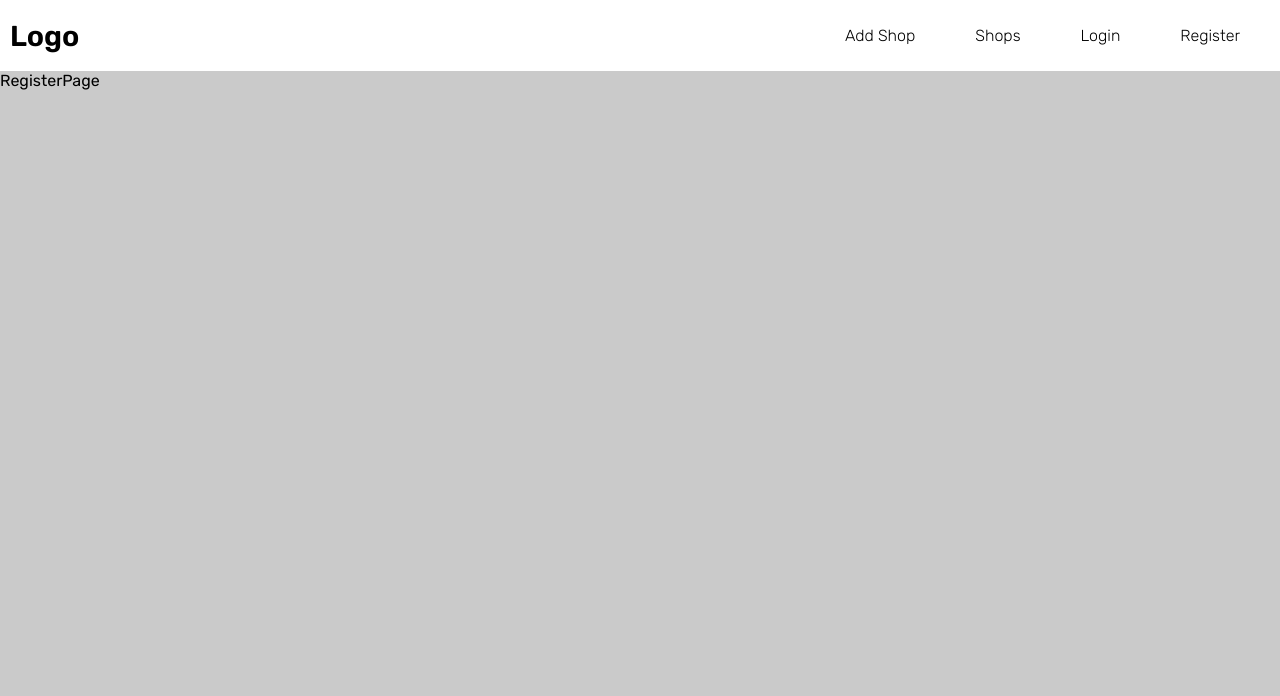
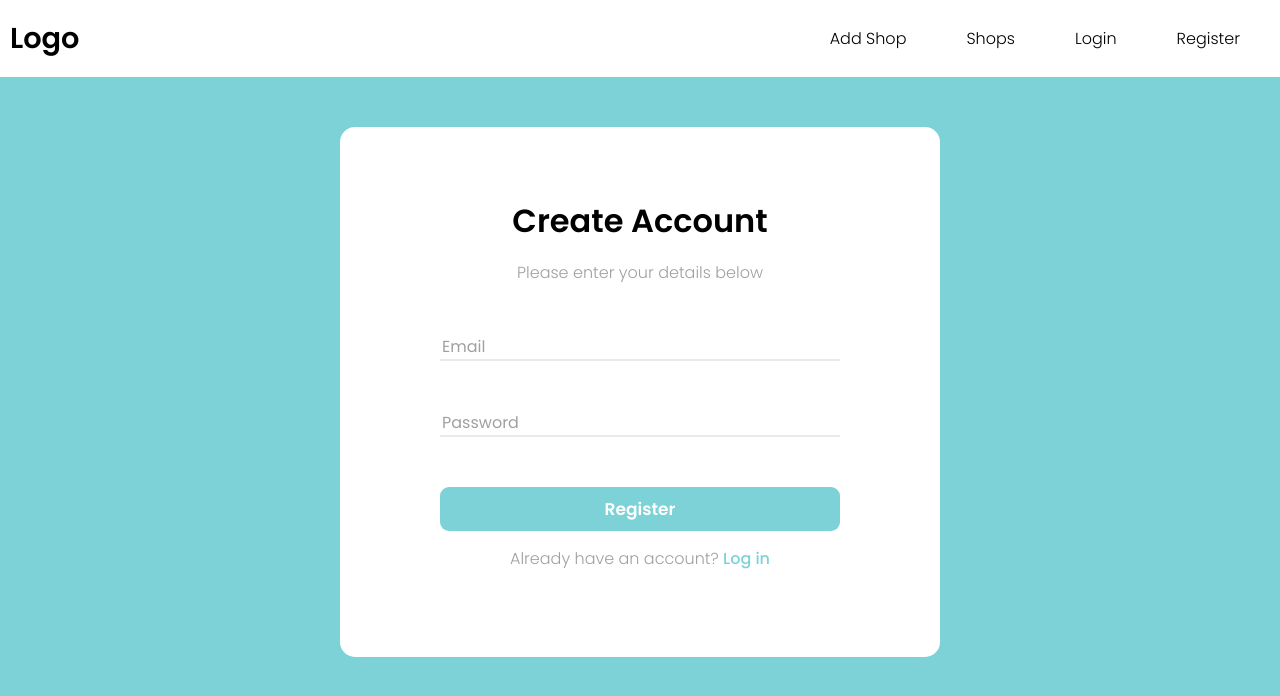
Before and after one commit to sstasa/Simona_Stasaityte_final_exam, a React (Vite) app: page /register in a window 1280 px wide. Shown: the top 696 px of the page. Built offline with nearby package versions, Linux system fonts and the light colour scheme.

Commit message:
registration form start & css

```diff
--- /dev/null
+++ b/src/components/form/Form.jsx
@@ -0,0 +1,20 @@
+import css from './Form.module.css';
+function Form(props) {
+  return (
+    <div className={css.form}>
+      <h2 className={css.title}>Create Account</h2>
+      <p className={css.subtitle}>Please enter your details below</p>
+      <form>
+        <input type='text' placeholder='Email' className={css.input} />
+        <input type='password' placeholder='Password' className={css.input} />
+        <button type='submit' className={css.mainButton}>
+          Register
+        </button>
+      </form>
+      <p className={css.subtitle}>
+        Already have an account? <a className={css.link}>Log in</a>
+      </p>
+    </div>
+  );
+}
+export default Form;
--- /dev/null
+++ b/src/components/form/Form.module.css
@@ -0,0 +1,50 @@
+.input {
+  font-family: 'Poppins', sans-serif;
+  font-size: 16px;
+  border: none;
+  border-bottom: 2px solid #eaeaea;
+  line-height: 22px;
+  display: block;
+  width: 100%;
+  margin: 50px 0;
+}
+.input::placeholder {
+  color: #a0a0a0;
+}
+
+.mainButton {
+  font-family: 'Poppins', sans-serif;
+  color: white;
+  background-color: #7cd2d7;
+  border: none;
+  width: 100%;
+  border-radius: 9px;
+  font-size: 17px;
+  line-height: 26px;
+  font-weight: 600;
+  padding: 9px 126px;
+}
+.form {
+  background-color: #fff;
+  padding: 70px 100px;
+  text-align: center;
+  max-width: 600px;
+  margin: 0 auto;
+  margin-top: 50px;
+  border-radius: 15px;
+}
+.title {
+  font-size: 2rem;
+  font-weight: 600;
+  margin-bottom: 0;
+}
+.subtitle {
+  color: #a0a0a0;
+  font-weight: 300;
+  margin-top: 15px;
+}
+
+.link {
+  color: #7cd2d7;
+  font-weight: 500;
+}
--- a/src/index.css
+++ b/src/index.css
@@ -1,13 +1,13 @@
 @import url('https://cdnjs.cloudflare.com/ajax/libs/font-awesome/4.7.0/css/font-awesome.css');
-@import url('https://fonts.googleapis.com/css2?family=Rubik:wght@300;400;500;600;700&display=swap');
+@import url('https://fonts.googleapis.com/css2?family=Poppins:wght@300;400;500;600;700&display=swap');
 * {
   box-sizing: border-box;
 }
 
 body {
   margin: 0;
-  background-color: #cacaca;
-  font-family: 'Rubik', sans-serif;
+  background-color: #7cd2d7;
+  font-family: 'Poppins', sans-serif;
 }
 
 a {
@@ -19,30 +19,6 @@ img {
   max-width: 100%;
 }
 
-input,
-textarea,
-select {
-  font-size: 16px;
-  padding: 0.3em 0.8em;
-  border-radius: 4px;
-  border: 1px solid #777;
-  display: block;
-  max-width: 300px;
-}
-textarea {
-  min-height: 5rem;
-  min-width: 500px;
-  resize: vertical;
-}
-
-button {
-  font-size: 16px;
-  padding: 0.3em 0.8em;
-  border-radius: 4px;
-  border: 1px solid #777;
-  cursor: pointer;
-}
-
 h1,
 h2,
 h3,
@@ -52,3 +28,12 @@ h6,
 p {
   margin-top: 0;
 }
+
+textarea:focus,
+input:focus {
+  outline: none;
+}
+.container {
+  margin: 0 auto;
+  max-width: 1100px;
+}
--- a/src/pages/RegisterPage.jsx
+++ b/src/pages/RegisterPage.jsx
@@ -1,4 +1,6 @@
+import Form from '../components/form/Form';
+
 function RegisterPage(props) {
-  return <div>RegisterPage</div>;
+  return <Form />;
 }
 export default RegisterPage;
```
